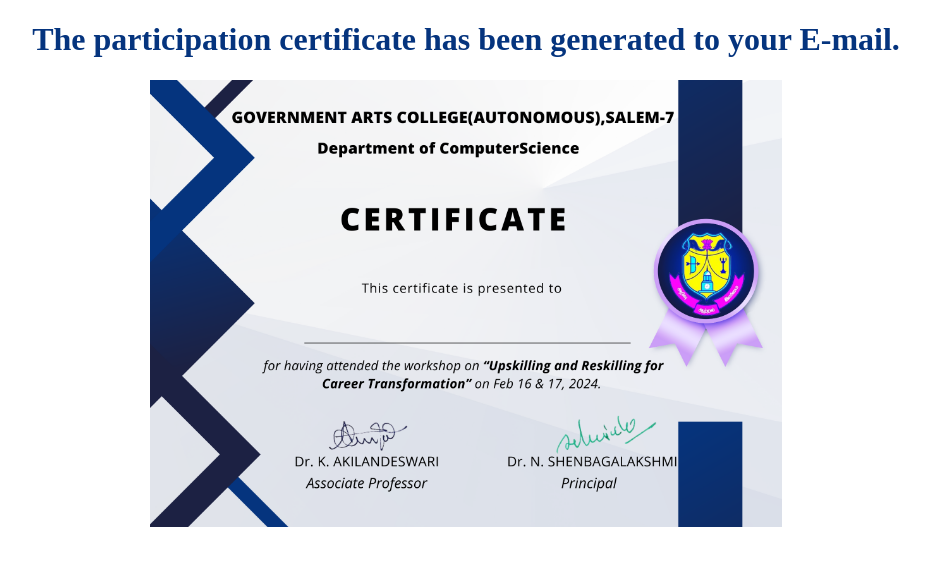
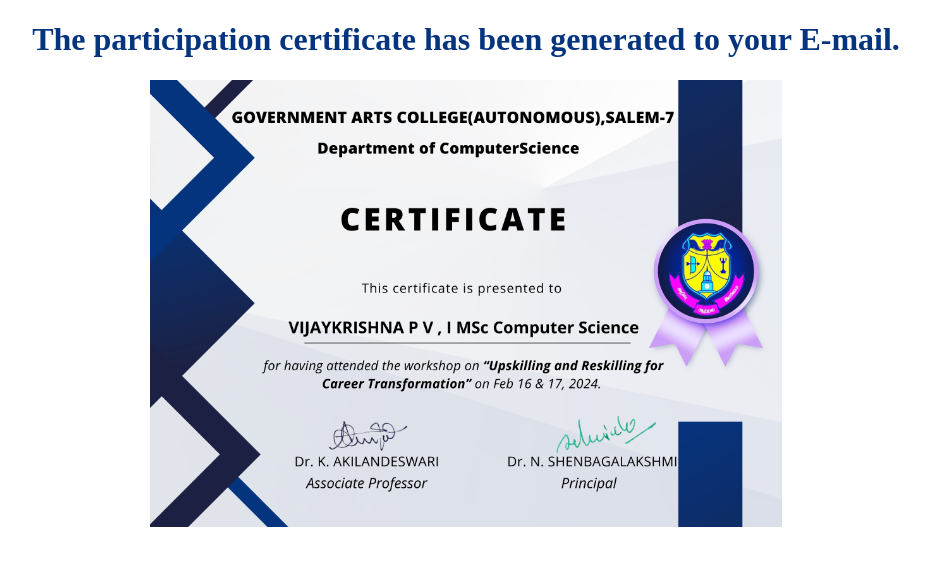
Before and after one commit to Vijaykrishna31/Certificate, a plain HTML site: page tk.html in a window 1280 px wide. Shown: the whole page, without its empty margins (174-1104 px from the left). Drawn offline with Linux system fonts and the light colour scheme.

Commit message:
Update tk.html

```diff
--- a/tk.html
+++ b/tk.html
@@ -29,7 +29,7 @@
 </head>
 <body>
         <h1>The participation certificate has been generated to your E-mail.</h1>
-    <img id="cer" src="E-Certificate.png" alt="Certificate Image">
+    <img id="cer" src="Certificate.png" alt="Certificate Image">
 <audio src="crowd-people-street-concert-crowd-applause-and-clapping-136318.mp3" autoplay="true" loop="true"></audio>
 </body>
 </html>
```
